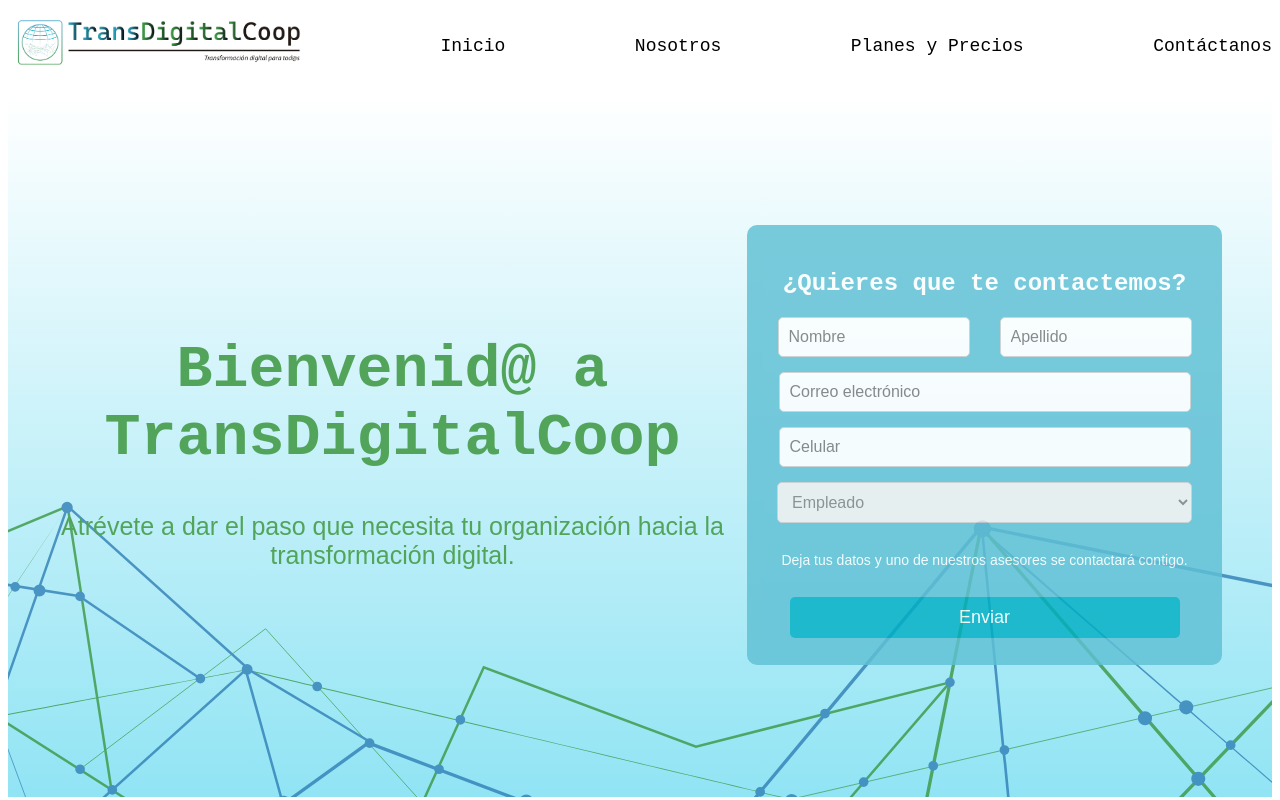
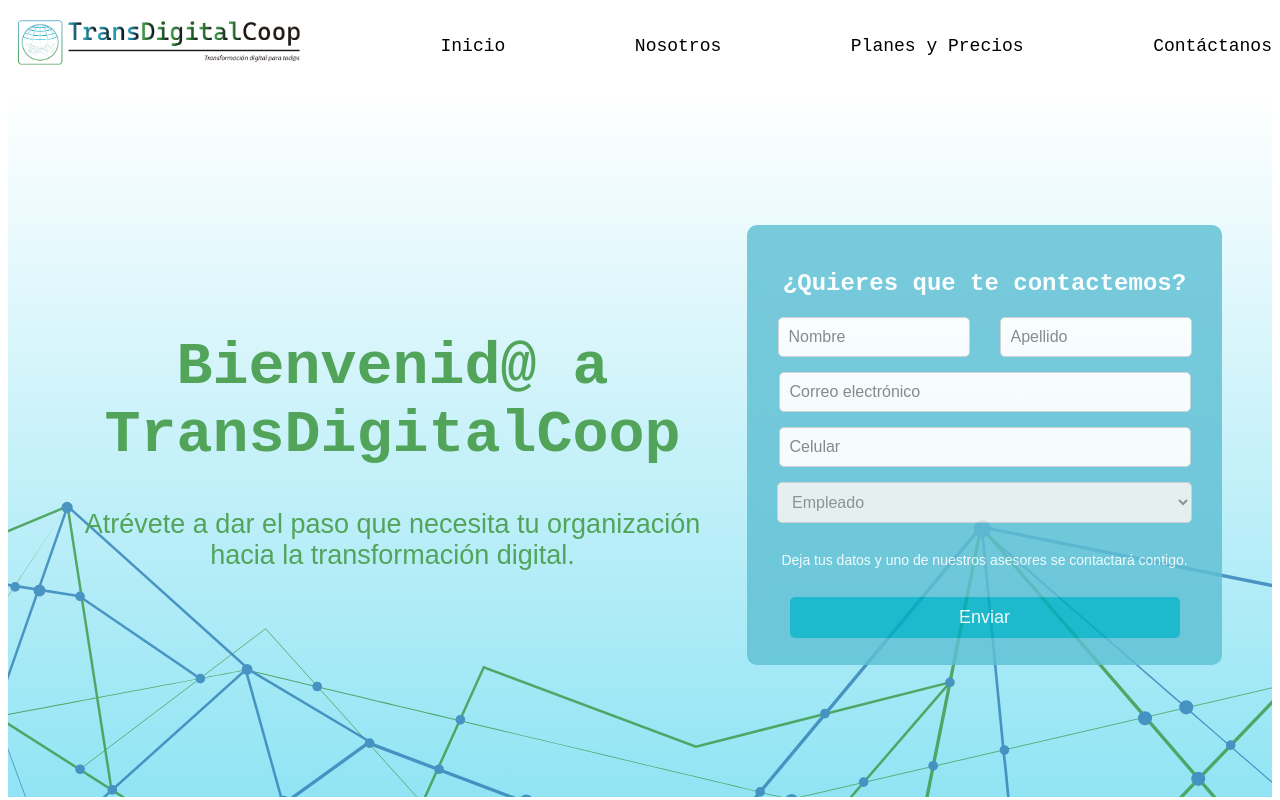
Before and after one commit to I-AM-TIAN/TransDigitalCoop, a React (Vite) app: page / in a window 1280 px wide. Shown: the top 800 px of the page. Built offline with nearby package versions, Linux system fonts and the light colour scheme; a web font is replaced by a local one.

Commit message:
solving mistakes

```diff
--- a/src/assets/css/hero.css
+++ b/src/assets/css/hero.css
@@ -72,9 +72,10 @@
 }
 
 .left-section p {
-    font-size: 25px;
+    font-size: 27px;
     color: #52A45A;
     font-family: sans-serif;
+    text-align: center;
 }
 
 .right-section {
```
